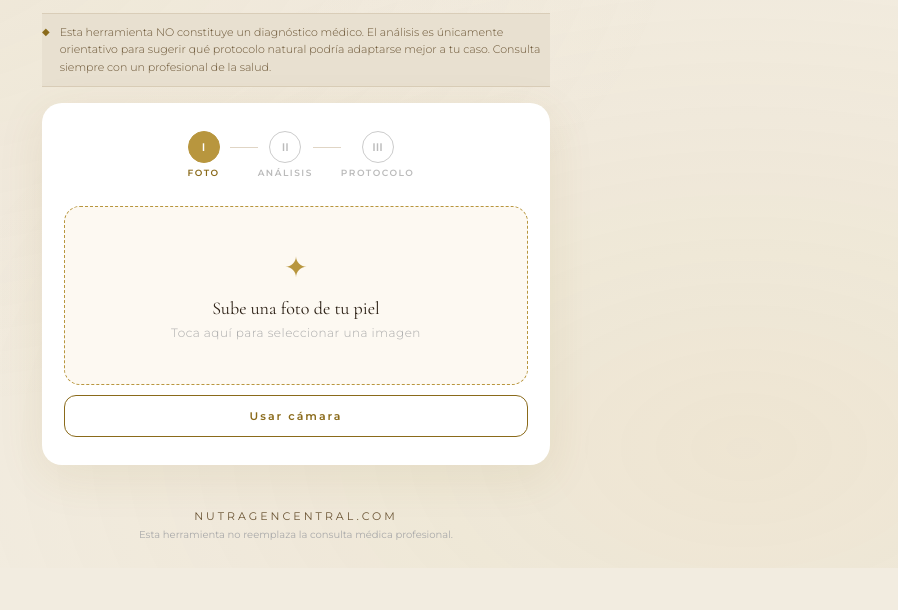
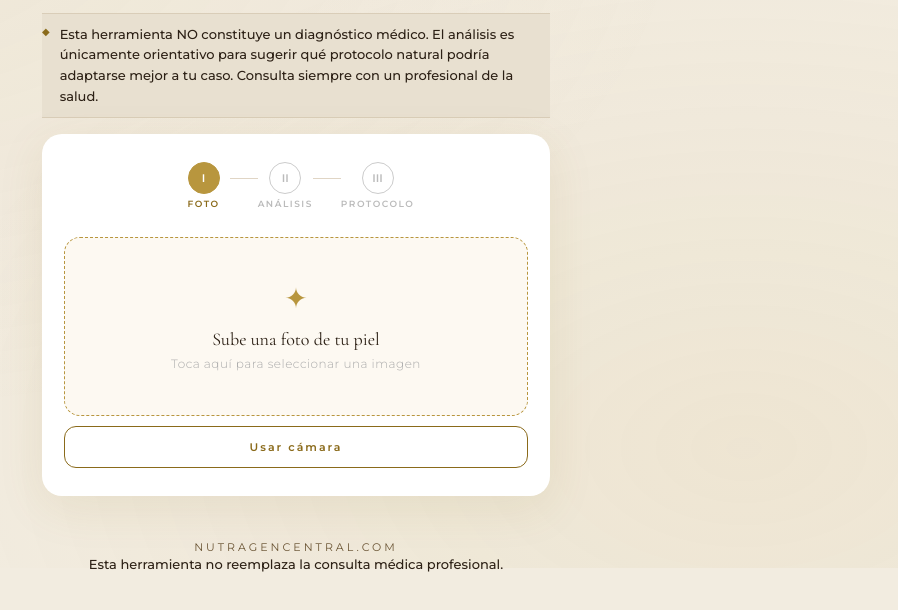
Before and after one commit to Nutragen/platform, a website: page analizador.html in a window 1280 px wide. Shown: the part 232-842 px from the top of the page, without its empty margins (344-1242 px from the left). Before the commit the page ends 815 px from the top, so only its background shows below. Drawn offline with nearby package versions, Linux system fonts and the light colour scheme.

Commit message:
Update analizador.html

```diff
--- a/analizador.html
+++ b/analizador.html
@@ -66,7 +66,7 @@
       margin: 16px 0;
     }
     .disclaimer-bar span { color: var(--gold); font-size: 10px; margin-top: 2px; flex-shrink: 0; }
-    .disclaimer-bar p { font-family: 'Montserrat', sans-serif; font-size: 11px; color: var(--mid); line-height: 1.6; font-weight: 300; }
+    .disclaimer-bar p { font-family: 'Montserrat', sans-serif; font-size: 13px; color: var(--dark); line-height: 1.6; font-weight: 500; }
 
     /* ── Card ── */
     .card {
@@ -189,7 +189,7 @@
     /* ── Footer ── */
     footer { text-align: center; padding: 20px 0 40px; position: relative; z-index: 1; }
     footer p { font-family: 'Montserrat', sans-serif; font-size: 11px; letter-spacing: 3px; color: var(--mid); }
-    footer small { font-family: 'Montserrat', sans-serif; font-size: 10px; color: #aaa; }
+    footer small { font-family: 'Montserrat', sans-serif; font-size: 13px; color: var(--dark); font-weight: 500; }
 
     .hidden { display: none !important; }
 
```
